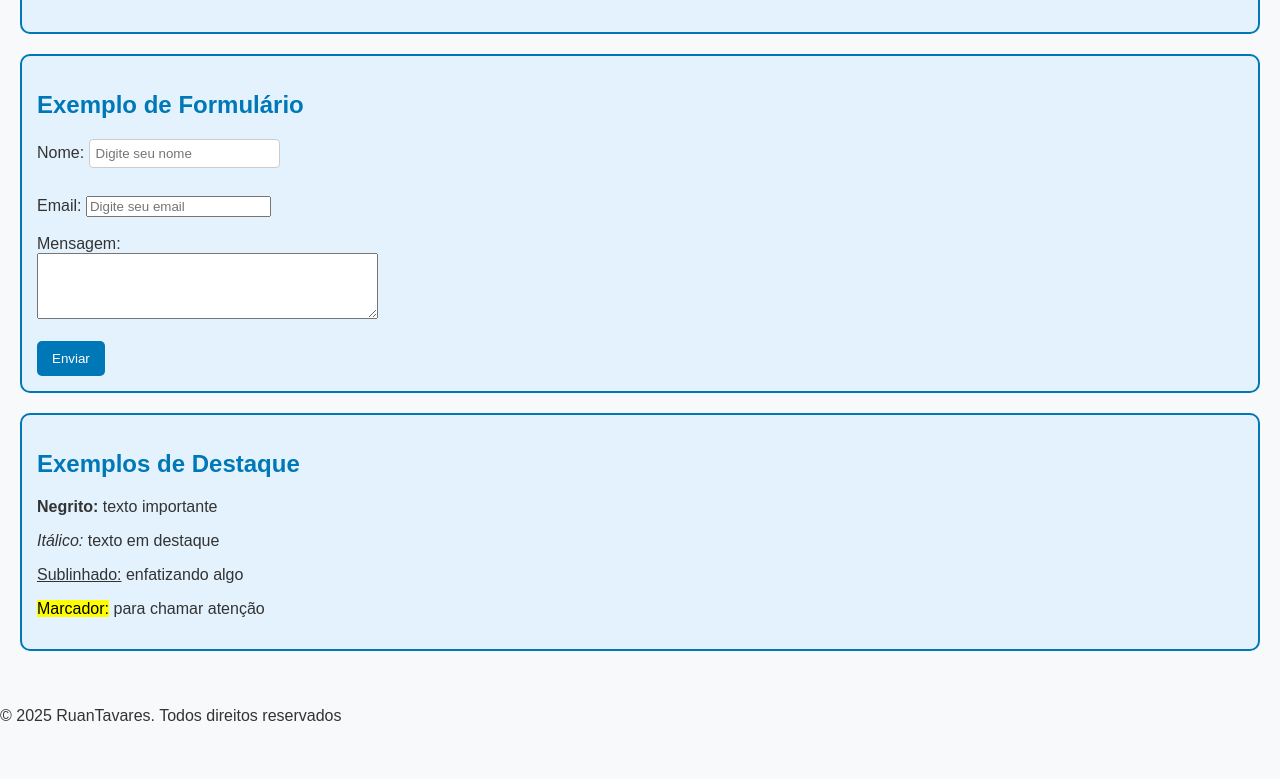
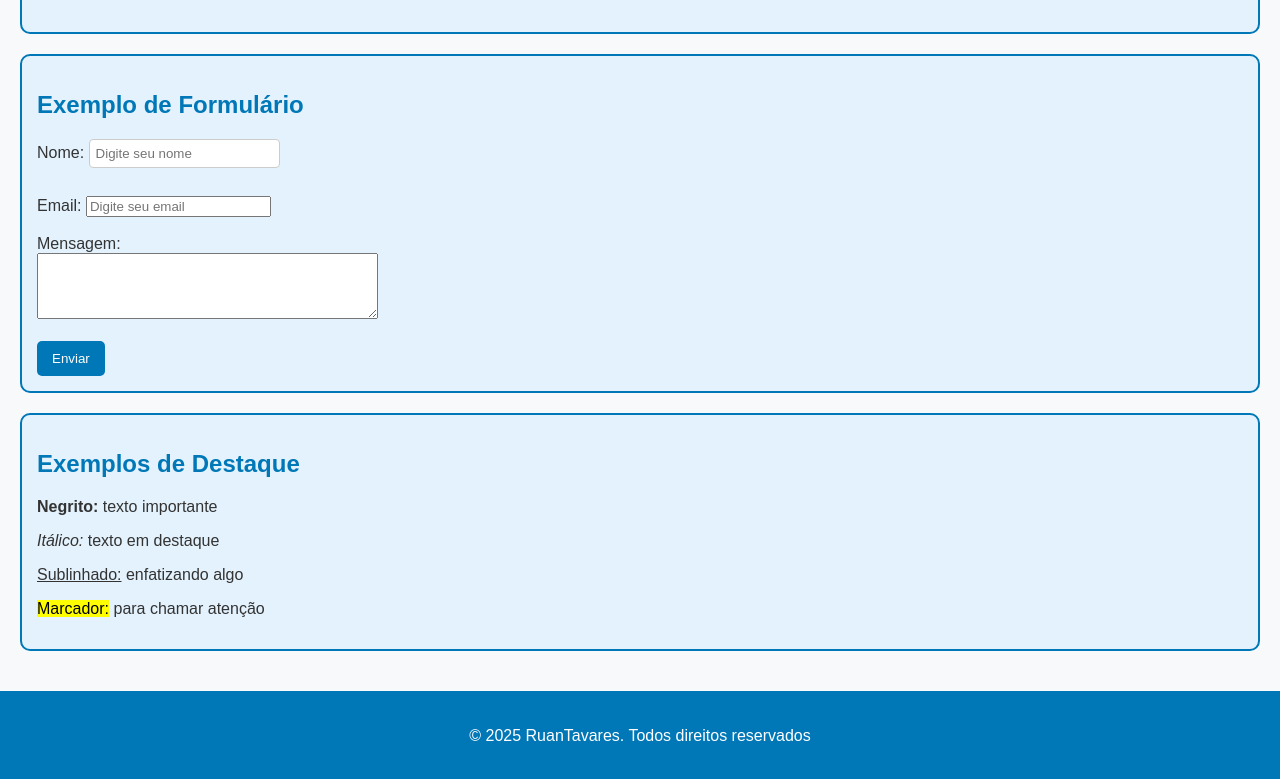
Before and after one commit to ruuantavares/Website-explicativo, a plain HTML site: page index.html in a window 1280 px wide. Shown: the part 1490-2269 px from the top of the page. Before the commit the page ends 2231 px from the top, so only its background shows below. Drawn offline with Linux system fonts and the light colour scheme.

Commit message:
Feat: update footer

```diff
--- a/css/style.css
+++ b/css/style.css
@@ -58,6 +58,13 @@ button:hover,
   background-color: #005f87;
 }
 
+footer {
+  background-color: #0077b6;
+  color: white;
+  text-align: center;
+  padding: 20px 0;
+
+}
 .caixa-destaque {
   background-color: #fffa65;
   border: 2px solid #f1c40f;
```
